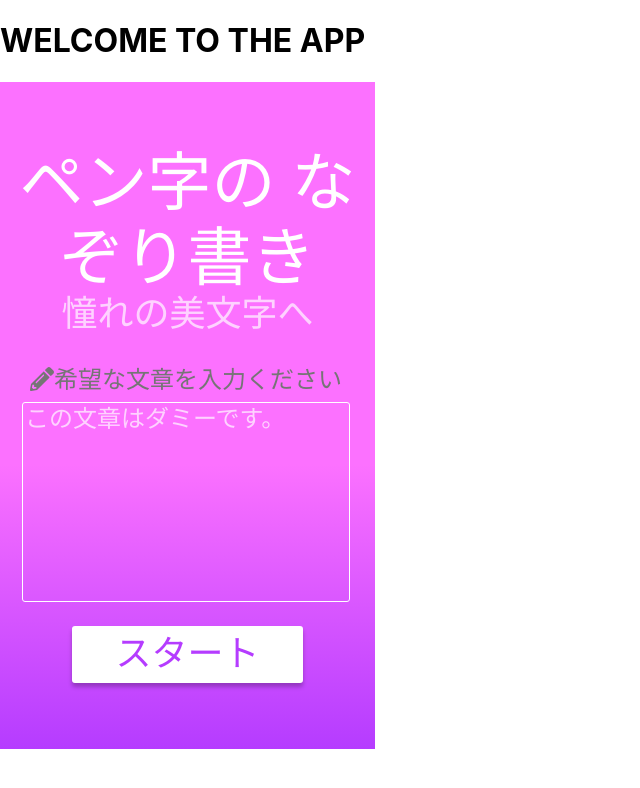
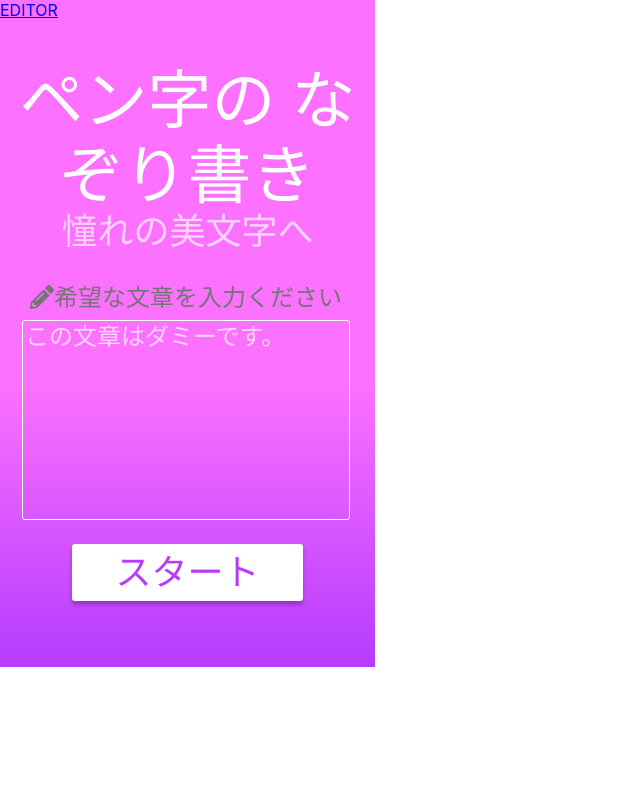
Before and after one commit to maladr0it/tracer, a React (Create React App) app: page / in a window 1280 px wide. Shown: the top 788 px of the page, without its empty margins (0-640 px from the left). Built offline with nearby package versions, Linux system fonts and the light colour scheme.

Commit message:
add basic routes

```diff
--- a/src/App.js
+++ b/src/App.js
@@ -1,16 +1,18 @@
 import React from "react";
 
-import { Editor } from "./components/Editor";
+import { BrowserRouter as Router, Route } from "react-router-dom";
 
-import Home from "./Home";
+import Home from "./views/Home";
+import TextEditor from "./views/TextEditor";
+import Camera from "./views/Camera";
 
 function App() {
   return (
-    <div>
-      <h1>WELCOME TO THE APP</h1>
-      {/* <Editor /> */}
-      <Home />
-    </div>
+    <Router>
+      <Route path="/" exact component={Home} />
+      <Route path="/editor" component={TextEditor} />
+      <Route path="/camera" component={Camera} />
+    </Router>
   );
 }
 
--- a/src/Home.jsx
+++ /dev/null
@@ -1,21 +0,0 @@
-import React from 'react';
-import './Home.css';
-
-import { FontAwesomeIcon } from '@fortawesome/react-fontawesome'
-import { faPencilAlt } from '@fortawesome/free-solid-svg-icons'
-
-export default class Home extends React.Component {
-
-    render() {
-
-    return(
-        <div className="homeContent">
-        <p className="title">ペン字の なぞり書き</p>
-        <p className="tagline">憧れの美文字へ</p>
-        <p className="inputTagline"><FontAwesomeIcon icon={ faPencilAlt } />希望な文章を入力ください</p>
-        <textarea type="text" rows="10" wrap="hard" placeholder="この文章はダミーです。"></textarea>
-        <button className="startButton">スタート</button>
-        </div>
-    )
-    }
-}
--- /dev/null
+++ b/src/views/Home.jsx
@@ -0,0 +1,31 @@
+import React from "react";
+import { Link } from "react-router-dom";
+
+import "./Home.css";
+
+import { FontAwesomeIcon } from "@fortawesome/react-fontawesome";
+import { faPencilAlt } from "@fortawesome/free-solid-svg-icons";
+
+export default class Home extends React.Component {
+  render() {
+    return (
+      <div className="homeContent">
+        <p className="title">ペン字の なぞり書き</p>
+        <p className="tagline">憧れの美文字へ</p>
+        <p className="inputTagline">
+          <FontAwesomeIcon icon={faPencilAlt} />
+          希望な文章を入力ください
+        </p>
+        <textarea
+          type="text"
+          rows="10"
+          wrap="hard"
+          placeholder="この文章はダミーです。"
+        />
+        <button className="startButton">スタート</button>
+
+        <Link to="/editor">EDITOR</Link>
+      </div>
+    );
+  }
+}
```
Also changed, not shown: src/views/Camera.jsx (added), src/views/Home.css (renamed from src/Home.css), src/views/Main.jsx (deleted), src/views/TextEditor.jsx (added).
